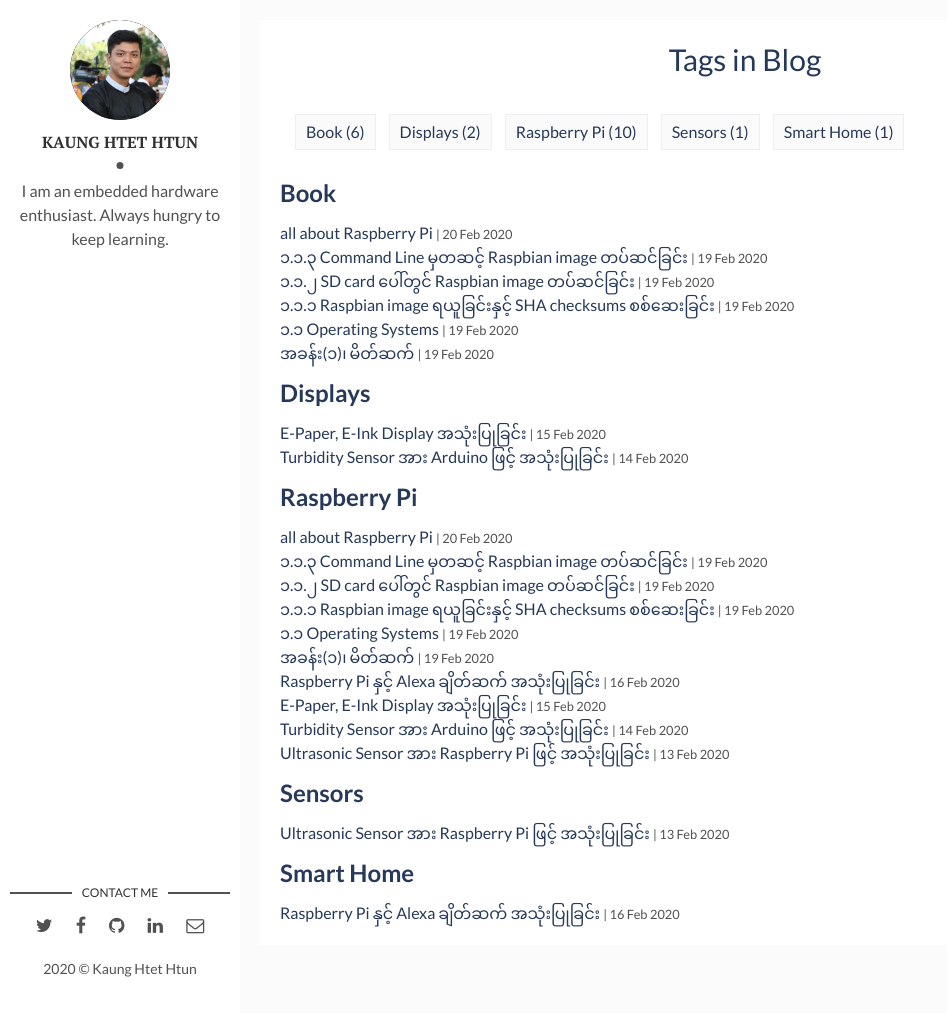
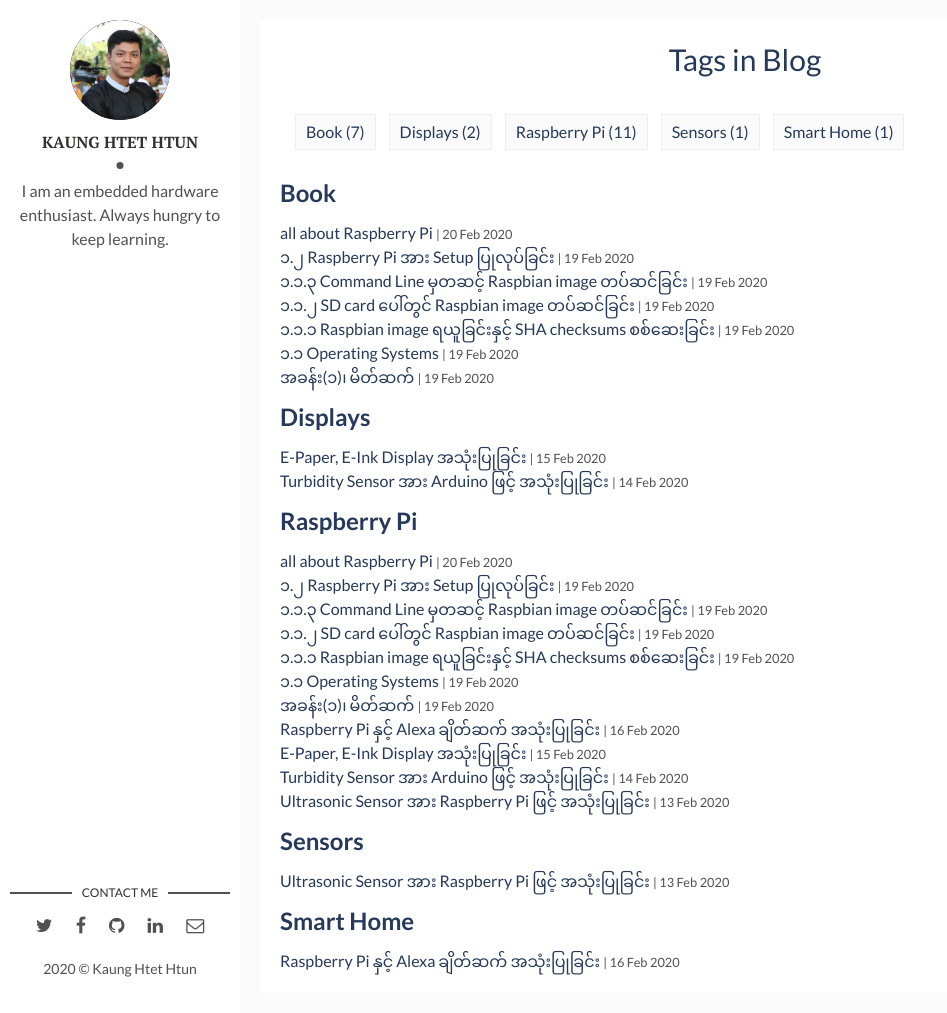
Before and after one commit to kogyikaunghtet/kogyikaunghtet.github.io, a Jekyll site: the page built from tags.html, in a window 1280 px wide and 1013 px high. Shown: the whole window, without its empty margins (0-947 px from the left). Built offline with Jekyll 4.4.1, drawn with Linux system fonts in a browser that asks for light colours.

Commit message:
Initial commit

```diff
--- a/_posts/2020-02-19-cmd-os.markdown
+++ b/_posts/2020-02-19-cmd-os.markdown
@@ -35,4 +35,4 @@
 
 > $ sudo dd bs=4M if=/dev/sdb1 of=/home/phoewa/raspberry.img
 
-အခန်း(၁)အား ဆက်လက်ဖတ်ရှုရန် - <a style="text-decoration:none" href="https://rpibook.github.io">၁.၂ Raspberry Pi အား Setup ပြုလုပ်ခြင်း</a>
+အခန်း(၁)အား ဆက်လက်ဖတ်ရှုရန် - <a style="text-decoration:none" href="https://kogyikaunghtet.github.io/rpi-setup/">၁.၂ Raspberry Pi အား Setup ပြုလုပ်ခြင်း</a>
--- /dev/null
+++ b/_posts/2020-02-19-rpi-setup.markdown
@@ -0,0 +1,68 @@
+---
+layout: post
+title: ၁.၂ Raspberry Pi အား Setup ပြုလုပ်ခြင်း
+date: 2020-02-19 15:32:20 +0630
+description: Raspberry Pi စာအုပ်
+img: rpibook/raspberry-pi.jpg
+fig-caption: # Add figcaption (optional)
+tags: [Raspberry Pi, Book]
+---
+Raspbian OS ထည့်သွင်းပြီးသား SD card ကို Raspberry Pi ရဲ့ SD card slot ထဲ ထည့်ပါ။ USB port တွေမှာ Keyboard, Mouse တွေ ချိတ်ဆက်၊ HDMI port မှာ Monitor ကို ချိတ်ဆက်ပြီး Raspberry Pi ကို ပါဝါ ပေးလိုက်ရင် Raspbian OS တက်လာပါမယ်။ Raspbian Desktop GUI တက်လာတဲ့အခါ Welcome dialogue box ကို တွေ့ရပါမယ်။ Next ကိုနှိပ်ပြီး Location တွေ Timezone တွေ တခါတည်း သတ်မှတ်ခဲ့လို့ ရပါတယ်။
+
+<p align="center">
+<img src="/assets/img/rpibook/welcome1.png">
+<br>
+<a>ပုံ(၁.၁၁) ၊ Welcome dialogue box</a>
+</p>
+
+<p align="center">
+<img src="/assets/img/rpibook/welcome2.png">
+<br>
+<a>ပုံ(၁.၁၂) ၊ Location ရွေးချယ်သတ်မှတ်ခြင်း</a>
+</p>
+
+<p align="center">
+<img src="/assets/img/rpibook/welcome3.png">
+<br>
+<a>ပုံ(၁.၁၃) ၊ Password သတ်မှတ်ခြင်း</a>
+</p>
+
+<p align="center">
+<img src="/assets/img/rpibook/welcome4.png">
+<br>
+<a>ပုံ(၁.၁၄) ၊ Wifi ချိတ်ဆက်ခြင်း</a>
+</p>
+
+<p align="center">
+<img src="/assets/img/rpibook/welcome5.png">
+<br>
+<a>ပုံ(၁.၁၅) ၊ Software Update ပြုလုပ်ခြင်း</a>
+</p>
+
+<p align="center">
+<img src="/assets/img/rpibook/welcome6.png">
+<br>
+<a>ပုံ(၁.၁၆) ၊ Setup Complete</a>
+</p>
+
+Restart ချပြီး ပြန်တက်လာရင် Raspberry Pi ရဲ့ Configuration Tool ကို ဖွင့်ဖို့ Terminal ကနေ အောက်ပါ command ရိုက်လိုက်ပါ။
+
+> $ sudo raspi-config
+
+Configuration Tool မှာ mouse နဲ့ ရွှေ့လို့ click လို့ မရတဲ့အတွက် ကီးဘုတ်က မြှားနဲ့ Tab and Enter ကိုပဲ အသုံးပြုပေးပါ။ နံပါတ်(၁) မှာ user password  ပြောင်းလို့ရပါတယ်။ Welcome dialogue box မှာတုန်းက password အသစ် ပေးခဲ့တယ်ဆိုရင် ထပ်လုပ်စရာမလိုတော့ပါဘူး။ wifi အသစ် ထပ်ချိတ်ဖို့၊ default hostname ဖြစ်တဲ့ raspberrypi ကို စိတ်ကြိုက်ပြောင်းလဲသတ်မှတ်ဖို့ နံပါတ်(၂)ကို ရွေးနိုင်ပါတယ်။ နံပါတ်(၃) Boot Options မှာ boot စတက်တဲ့ အခါ Command Line Interface နဲ့ တက်မလား၊ Desktop နဲ့ တက်မလား ရွေးချယ်နိုင်ပါတယ်။ နံပါတ်(၄) Localisation Options က Welcome dialogue box မှာ သတ်မှတ်ခဲ့ပြီးသားမို့ ကျော်လိုက်ပါ။ နံပါတ်(၅) လည်း မဆိုင်သေးတာမို့ ကျော်လိုက်ပါ။ နံပါတ်(၆) Overclock ကတော့ CPU clock speed ကို မြှင့်တင်ဖို့ ဖြစ်ပြီး CPU ကို ပူလာစေနိုင်တဲ့အတွက် ကိုယ့်ရဲ့ Raspberry Pi ကို Cooling solution ကောင်းကောင်းမပေးနိုင်ဘူးဆိုရင် မပြုလုပ်သင့်ပါဘူး။ ယခု နံပါတ်(၇) Advanced Options ကို ရွေးချယ်ပြီး Enter ခေါက်လိုက်ပါ။
+
+<p align="center">
+<img src="/assets/img/rpibook/advanced-op.png">
+<br>
+<a>ပုံ(၁.၁၇) ၊ Advanced Options</a>
+</p>
+
+ထိပ်ဆုံးက Expand Filesystem ကို ရွေးပြီး Enter ခေါက်ပေးလိုက်ရင် SD card Storage ကို root partition မှာ အပြည့်အဝ သုံးနိုင်အောင် resize လုပ်ပေးသွားပါလိမ့်မယ်။ ပြီးသွားပြီဆိုရင် ကီးဘုတ်က Tab ကို နှိပ်ပြီး Finish ရွေးကာ Enter ခေါက်လိုက်ပါ။ reboot ချခိုင်းရင် ချပေးလိုက်ပါ။
+
+<p align="center">
+<img src="/assets/img/rpibook/expand-filesystem.png">
+<br>
+<a>ပုံ(၁.၁၈) ၊ Expand Filesystem ကို ရွေးချယ်ခြင်း</a>
+</p>
+
+အခန်း(၁)အား ဆက်လက်ဖတ်ရှုရန် - <a style="text-decoration:none" href="https://rpibook.github.io">၁.၃ SD card အား Gparted ဖြင့် format ချခြင်း</a>
```
Also changed, not shown: assets/img/rpibook/advanced-op.png (added), assets/img/rpibook/expand-filesystem.png (added), assets/img/rpibook/welcome1.png (added), assets/img/rpibook/welcome2.png (added), assets/img/rpibook/welcome3.png (added), assets/img/rpibook/welcome4.png (added), assets/img/rpibook/welcome5.png (added), assets/img/rpibook/welcome6.png (added).
